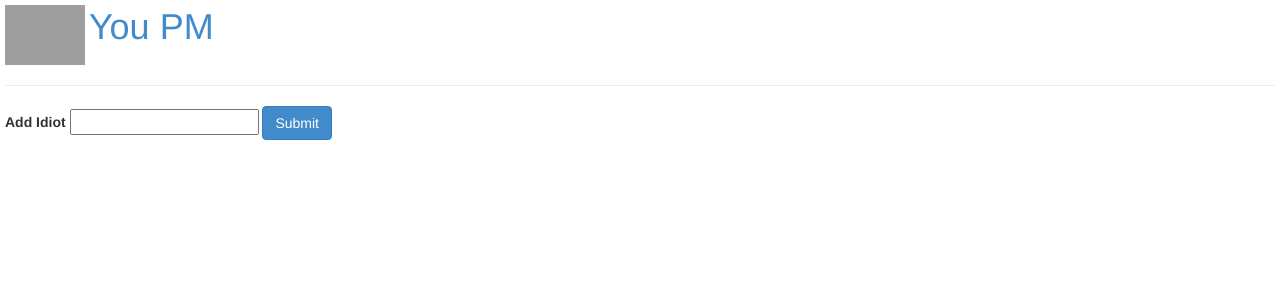
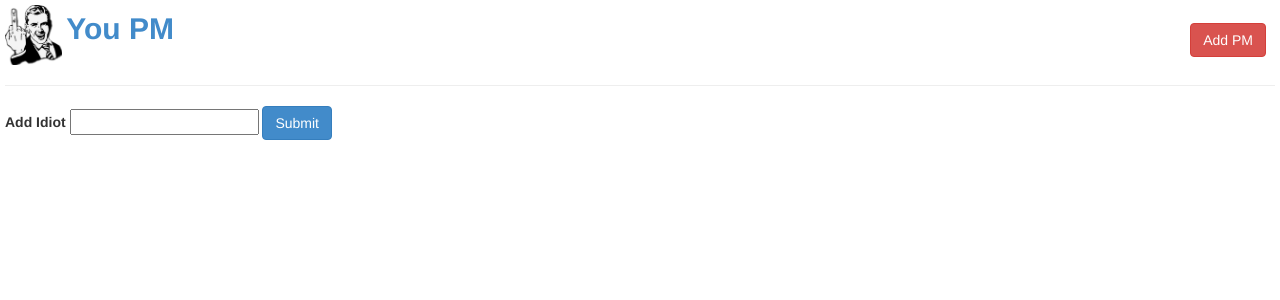
Before and after one commit to rsbrinkman/fuckyoupm, a Flask app: page /idiot in a window 1280 px wide. Shown: the top 300 px of the page. Run offline with Flask 2, Linux system fonts and the light colour scheme; some libraries are stand-ins or nearby versions; grey boxes are pictures that could not be loaded.

Commit message:
inline styles

```diff
--- a/templates/base.html
+++ b/templates/base.html
@@ -14,9 +14,10 @@
     <div class="col-md-6">
         <a href="/">
         <img src="/static/images/eff-you.png" height="60px" />
-        <h1 style="display:inline">You PM</a>
+        <span style="font-weight:bold; font-size: 30px;">You PM</span></a>
     </div>
     <div class="col-md-6">
+    <a class="btn btn-danger" href="/idiot" style="margin-top:18px; margin-right: 9px; float:right;">Add PM</a>
     </div>
   </div>
   <hr>
```
Also changed, not shown: static/images/eff-you.png (added).
